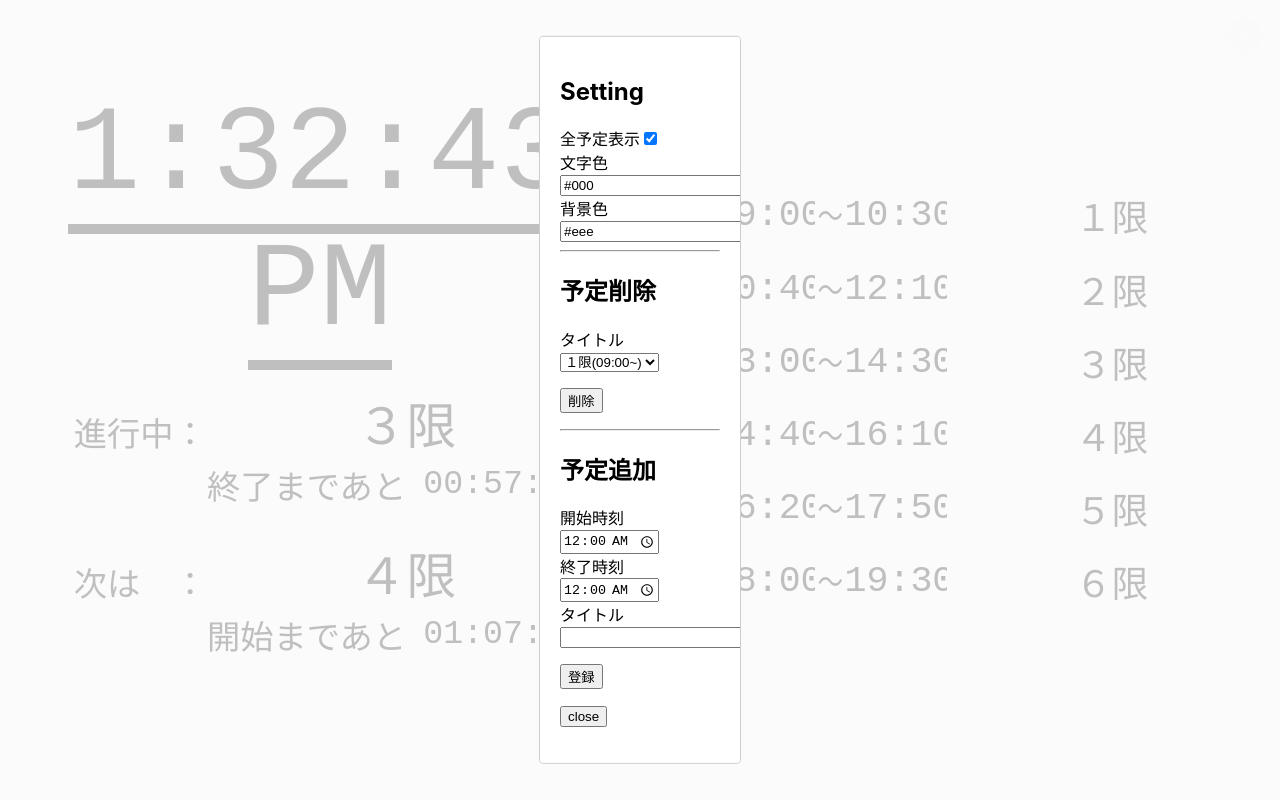
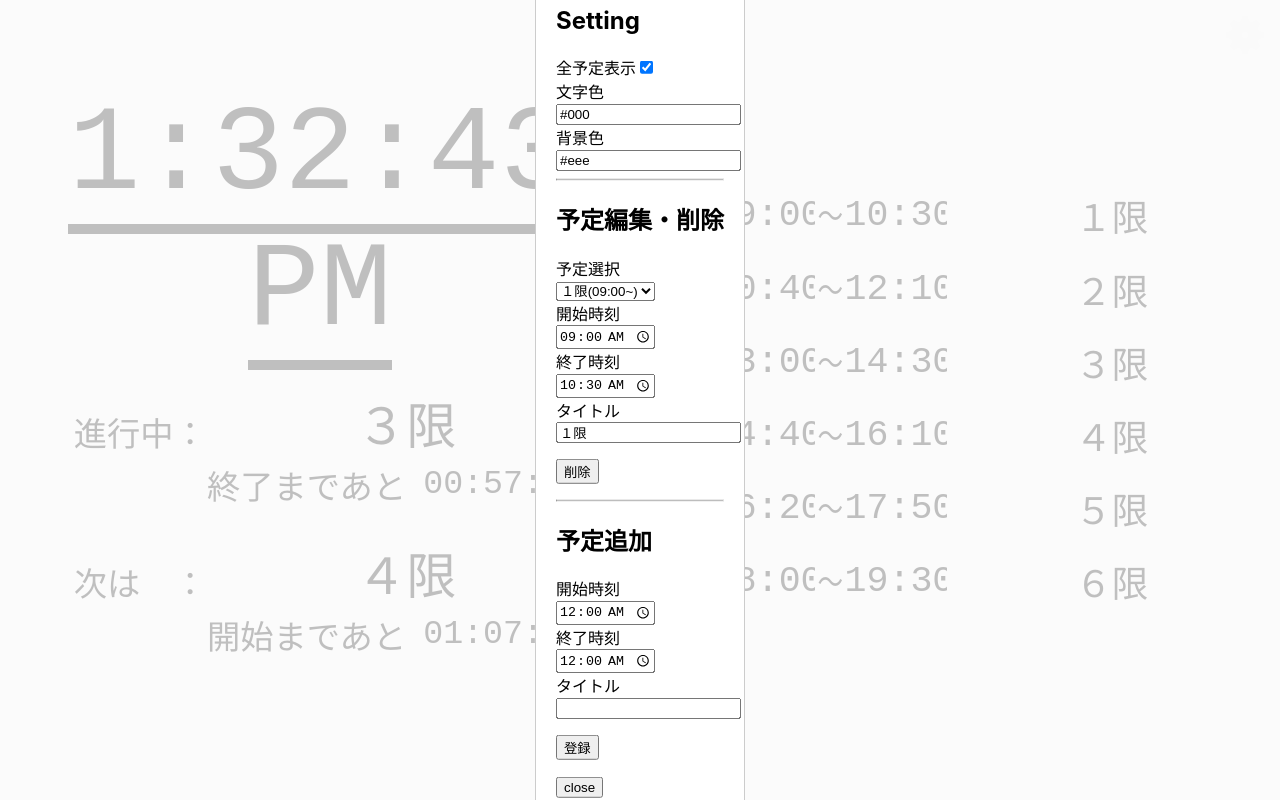
Before and after one commit to itanium-R/closche, a React (Create React App) app: page / in a window 1280 px wide. Both pictures are taken after a click on the picture 1244 px from the left and 35 px from the top of the page. Built offline with nearby package versions, Linux system fonts and the light colour scheme; a web font is replaced by a local one.

Commit message:
update: 予定編集機能追加

```diff
--- a/src/compornents/settingModal.js
+++ b/src/compornents/settingModal.js
@@ -18,7 +18,7 @@ class SettingModal extends React.Component {
   constructor(props) {
     super(props);
     let parseFlg = (str) => { return (str === "true" || str === true) ? true : false };
-    let rmId = (props.schedules.list.length > 0) ? props.schedules.list[0].id : 0;
+    let editId = (props.schedules.list.length > 0) ? props.schedules.list[0].id : 0;
     this.state = {
       modalIsOpen: false,
       schedules: props.schedules,
@@ -32,7 +32,10 @@ class SettingModal extends React.Component {
       newScheSt: "00:00",
       newScheEn: "00:00",
       newScheT: "",
-      rmId: rmId
+      editedScheSt: "00:00",
+      editedScheEn: "00:00",
+      editedScheT: "",
+      editId: editId
     };
     this.openModal = this.openModal.bind(this);
     this.afterOpenModal = this.afterOpenModal.bind(this);
@@ -42,15 +45,44 @@ class SettingModal extends React.Component {
 
     this.addSchedule = this.addSchedule.bind(this);
     this.rmSchedule = this.rmSchedule.bind(this);
+    this.editSchedule = this.editSchedule.bind(this);
+    this.initEditedSche = this.initEditedSche.bind(this);
+
+    //this.initEditedSche();
   }
+
+  zeroPad(num, len) {
+    let rslt = "";
+    for (let i = 0; i < len; i += 1) rslt += "0";
+    return (rslt + num).slice(-len);
+  };
+
+  initEditedSche(id = this.state.editId) {
+    if (this.state.schedules.list.length <= 0) return -1;
+    let sli = this.state.schedules.list.find(sli => sli.id === id);
+    this.setState({
+      editedScheSt: this.parseTimeStr(sli.st),
+      editedScheEn: this.parseTimeStr(sli.en),
+      editedScheT: sli.title
+    });
+  }
+
+  parseTimeStr(time) {
+    return this.zeroPad(time.h, 2) + ":" + this.zeroPad(time.m, 2);
+  }
+
   openModal() {
     this.setState({ modalIsOpen: true });
+    this.initEditedSche();
   }
+
   afterOpenModal() {
   }
+
   closeModal() {
     this.setState({ modalIsOpen: false });
   }
+
   handleInputChange(event) {
     const checked = event.target.checked;
     let value = event.target.value;
@@ -78,7 +110,21 @@ class SettingModal extends React.Component {
         this.state.colorHandler(color);
         break;
       case ("rmOpt"):
-        this.setState({ rmId: parseInt(value) });
+        value = parseInt(value);
+        this.setState({ editId: value });
+        this.initEditedSche(value);
+        break;
+      case ("editedScheSt"):
+        this.setState({ [name]: value });
+        this.editSchedule(null, value, null, null);
+        break;
+      case ("editedScheEn"):
+        this.setState({ [name]: value });
+        this.editSchedule(null, null, value, null);
+        break;
+      case ("editedScheT"):
+        this.setState({ [name]: value });
+        this.editSchedule(null, null, null, value);
         break;
       default:
         this.setState({ [name]: value });
@@ -87,11 +133,9 @@ class SettingModal extends React.Component {
   }
 
   addSchedule() {
-    let newScheSt = this.state.newScheSt;
-    let newScheEn = this.state.newScheEn;
     let schedules = this.state.schedules;
-    let st = { h: newScheSt.slice(0, 2), m: newScheSt.slice(-2) };
-    let en = { h: newScheEn.slice(0, 2), m: newScheEn.slice(-2) };
+    let st = this.parseTimeObj(this.state.newScheSt);
+    let en = this.parseTimeObj(this.state.newScheEn);
     let newSche = {
       id: schedules.nextId,
       st: st,
@@ -108,13 +152,39 @@ class SettingModal extends React.Component {
   }
 
   rmSchedule() {
-    let id = this.state.rmId;
-    console.log(id);
+    let id = this.state.editId;
     let schedules = this.state.schedules;
-    schedules.list = schedules.list.filter((sli) => { console.log(sli.id, id, sli.id !== id); return sli.id !== id });
+    schedules.list = schedules.list.filter((sli) => { return sli.id !== id });
     this.state.schedulesHandler(schedules);
-    let nextRmId = (schedules.list.length > 0) ? schedules.list[0].id : 0;
-    this.setState({ schedules: schedules, rmId: nextRmId });
+    let nextEditId = (schedules.list.length > 0) ? schedules.list[0].id : 0;
+    this.setState({ editId: nextEditId });
+    this.initEditedSche(nextEditId);
+  }
+
+  editSchedule(id, st, en, title) {
+    id = id || this.state.editId;
+    let schedules = this.state.schedules;
+    if (schedules.list.length <= 0) return -1;
+    let index;
+    for (index = schedules.list.length - 1; index >= 0; index--) {
+      if (schedules.list[index].id === id) break;
+    }
+    st = this.parseTimeObj(st || this.state.editedScheSt);
+    en = this.parseTimeObj(en || this.state.editedScheEn);
+    title = title || schedules.list[index].title;
+    schedules.list[index] = {
+      id: id,
+      st: st,
+      en: en,
+      title: title
+    }
+    // TODO: SORT
+    this.state.schedulesHandler(schedules);
+    //this.setState({ schedules: schedules });
+  }
+
+  parseTimeObj(HMStr) {
+    return { h: parseInt(HMStr.slice(0, 2)), m: parseInt(HMStr.slice(-2)) };
   }
 
   submitHandle(event) {
@@ -161,19 +231,13 @@ class SettingModal extends React.Component {
                 value={this.state.color.back}
                 onChange={this.handleInputChange} />
             </label>
-
-            {false && <label className="setLabel"> 予定JSON
-                <input name="schedules" type="text"
-                value={JSON.stringify(this.state.schedules)}
-                onChange={this.handleInputChange} />
-            </label>}
           </form>
 
           <hr />
           <form onSubmit={this.submitHandle}>
-            <h2>予定削除</h2>
-            <label className="setLabel"> タイトル
-              <select value={this.state.rmId} name="rmOpt"
+            <h2>予定編集・削除</h2>
+            <label className="setLabel"> 予定選択
+              <select value={this.state.editId} name="rmOpt"
                 onChange={this.handleInputChange} >
                 {this.state.schedules.list.map(a => (
                   <option
@@ -182,6 +246,22 @@ class SettingModal extends React.Component {
                     value={a.id} key={a.id} />
                 ))}
               </select>
+            </label>
+
+            <label className="setLabel"> 開始時刻
+                <input name="editedScheSt" type="time"
+                value={this.state.editedScheSt}
+                onChange={this.handleInputChange} />
+            </label>
+            <label className="setLabel"> 終了時刻
+                <input name="editedScheEn" type="time"
+                value={this.state.editedScheEn}
+                onChange={this.handleInputChange} />
+            </label>
+            <label className="setLabel"> タイトル
+                <input name="editedScheT" type="text"
+                value={this.state.editedScheT}
+                onChange={this.handleInputChange} />
             </label>
             <p><button onClick={this.rmSchedule}>削除</button></p>
           </form>
@@ -213,15 +293,3 @@ class SettingModal extends React.Component {
   }
 }
 export default SettingModal;
-
-/*
-{this.state.schedules.map(a => (
-  <div>
-    <input type="text" value={a.title} onChange={this.handleInputChange} />
-    <input type="text" value={a.st.h} />
-    <input type="text" value={a.st.m} />
-    <input type="text" value={a.en.h} />
-    <input type="text" value={a.en.m} />
-  </div>
-))}
-*/
```
